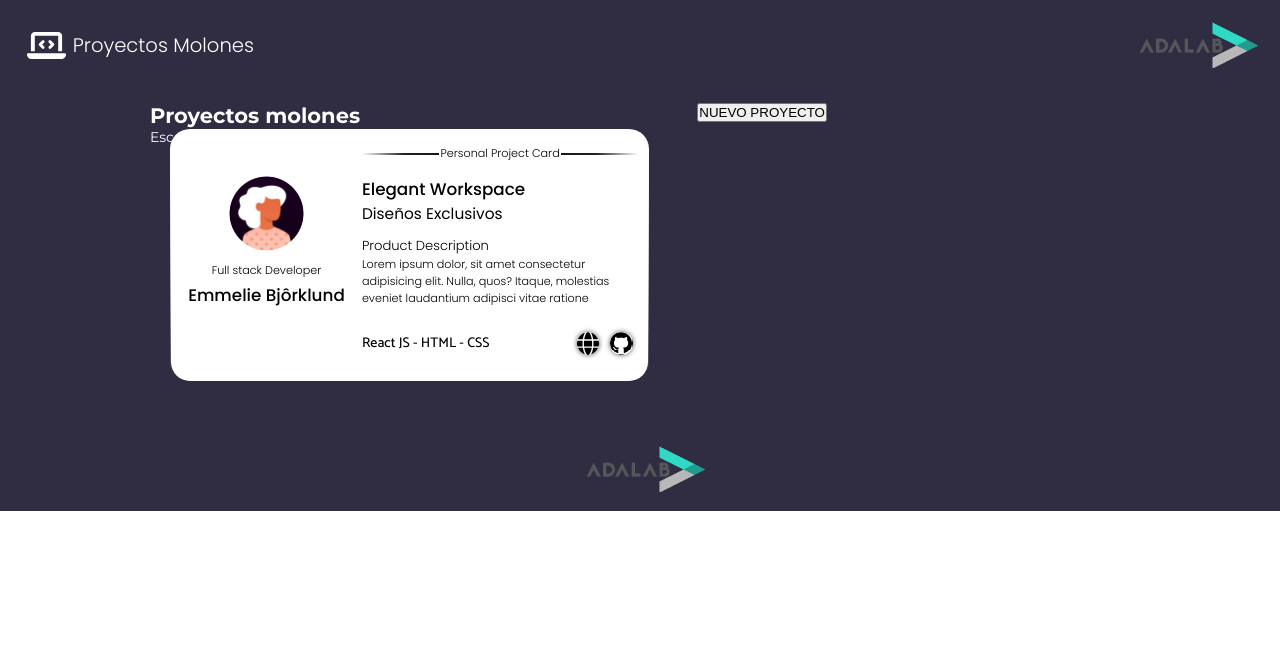
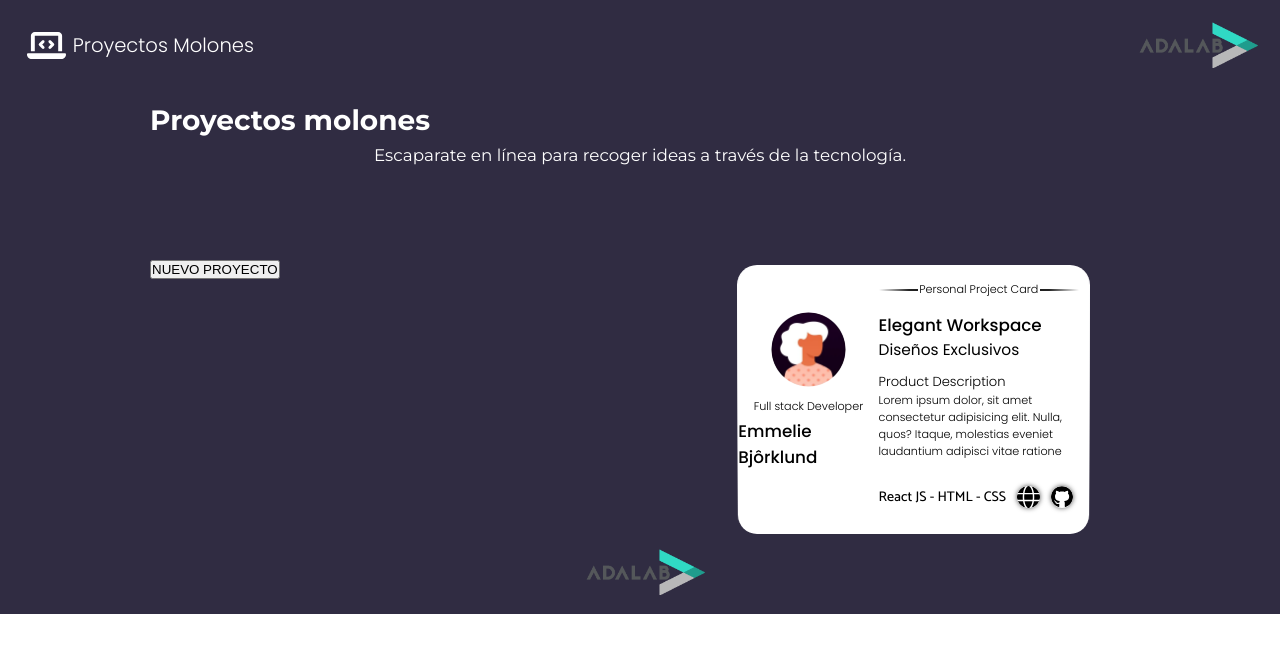
Before and after one commit to AnaEDiBlasi/project-promo-b-module-3-team-3, a React (Vite) app: page / in a window 1280 px wide. Shown: the top 652 px of the page. Built offline with nearby package versions, Linux system fonts and the light colour scheme.

Commit message:
Landing style updated

```diff
--- a/src/components/Landing.jsx
+++ b/src/components/Landing.jsx
@@ -1,4 +1,4 @@
-import '../styles/App.scss';
+import '../styles/Landing.scss';
 import adalab from '../images/adalab.png';
 import Header from './Header';
 import Footer from './Footer';
--- /dev/null
+++ b/src/styles/Landing.scss
@@ -0,0 +1,333 @@
+
+* {
+    margin: 0;
+    padding: 0;
+    box-sizing: border-box;
+  }
+  fieldset {
+    border: 0;
+  }
+
+  :root {
+
+    /* COLORS */
+
+    --color-black: #000000;
+    --color-black-80: rgba(0, 0, 0, 0.8);
+    --color-greyish-brown: #505050;
+    --color-greyish-brown-88: rgba(62, 62, 62, 0.88);
+    --color-dusk: #403a5f;
+    --color-greyish-brown-two: #575757;
+    --color-dark: #302c42;
+    --color-warm-grey: #909090;
+    --color-white: #ffffff;
+    --color-dark-lilac: #8176af;
+    --color-white-50: rgba(255, 255, 255, 0.5);
+
+
+    /* FONTS */
+
+    --font-title-brand: 300 1.4rem 'Poppins', sans-serif;
+    --font-title-biggest: bold 3rem 'Montserrat', sans-serif;
+    --font-title-big: bold 2rem 'Montserrat', sans-serif;
+    --font-title-medium: 300 1.5rem 'Montserrat', sans-serif;
+    --font-text-big: normal 1.2rem 'Montserrat', sans-serif;
+    --font-normal: normal 10px 'Montserrat', sans-serif;
+    --font-button: bold 1rem 'Montserrat', sans-serif;
+    --font-card-text: 300 .8rem 'Poppins', sans-serif;
+    --font-card-section: 300 .8rem 'Poppins', sans-serif;
+    --font-card-title: 500 1.2rem 'Poppins', sans-serif;
+    --font-card-subtitle: 400 1.1rem 'Poppins', sans-serif;
+    --font-card-tech: 500 1rem 'Catamaran', sans-serif;
+  }
+
+
+
+
+  :root {
+    font: var(--font-normal); /* font-size: 10px; */
+    color: var(--color-white);
+  }
+
+  @media screen and (min-width: 420px) {
+    :root {
+      font-size: 12px;
+    }
+  }
+
+  @media screen and (min-width: 560px) {
+    :root {
+      font-size: 14px;
+    }
+  }
+
+  .container {
+    padding: 22px 22px 0 22px;
+    background-color: var(--color-dark);
+  }
+
+
+  .header {
+    display: flex;
+    justify-content: space-between;
+    margin-bottom: 2.5rem;
+  }
+
+  .header .header__brand {
+    display: flex;
+    align-items: center;
+    text-decoration: none;
+    padding: 7px 5px;
+    gap: 7px;
+  }
+
+  .header .header__companyLogo {
+    height: 31px;
+    color: var(--color-white);
+  }
+
+  .header .header__title {
+    font: var(--font-title-brand);
+    text-transform: capitalize;
+    color: var(--color-white);
+  }
+
+  @media screen and (min-width: 768px) {
+    .main {
+      max-width: 980px;
+      margin-inline: auto;
+      display: flex;
+      grid-template-columns: 6fr 5fr;
+      gap: 2rem;
+    }
+  }
+
+
+  .intro {
+    margin-bottom: 3rem;
+  }
+
+  @media screen and (min-width: 768px) {
+    .intro {
+      grid-column: span 2;
+    }
+  }
+
+  .intro_title {
+    font: var(--font-title-big);
+    margin-bottom: 8px;
+  }
+
+  .intro .intro_text {
+    font: var(--font-text-big);
+    text-align: center;
+    margin-inline: 4rem;
+    margin-bottom: 1.8rem;
+  }
+
+  .preview {
+    margin-inline: 20px;
+
+    transform: translateY(+50px);
+  }
+
+//   .card {
+//     display: grid;
+//     grid-template-columns: 40% 60%;
+
+//     color: var(--color-black);
+//     font: var(--font-card-text);
+
+//     border-radius: 20px;
+//     -webkit-backdrop-filter: blur(10px);
+//     backdrop-filter: blur(10px);
+//     border-style: solid;
+//     border-width: 1px;
+//     border-image-source: linear-gradient(to bottom, var(--color-white) 0%, rgba(0, 0, 0, 0));
+//     border-image-slice: 1;
+//     background-image: linear-gradient(to bottom, var(--color-white), var(--color-white)), linear-gradient(to bottom, var(--color-white) 0%, rgba(0, 0, 0, 0));
+//     background-origin: border-box;
+//     background-clip: content-box, border-box;
+//   }
+
+//   .card .card__projectTitle {
+//     grid-column: 2;
+//     position: relative;
+//     margin: 15px 10px 1rem 0;
+//     text-align: center;
+//     text-transform: capitalize;
+
+//     font: var(--font-card-section);
+//   }
+
+//   .card .card__projectTitle::before {
+//     content: '';
+//     position: absolute;
+//     top: calc( 50% - 1px );
+//     bottom: calc( 50% - 1px );
+//     left: 0;
+//     right: 0;
+//     z-index: 0;
+
+//     background-image: linear-gradient(to right, white, #232323 15%, var(--color-black), #232323 85%, white);
+//   }
+
+//   .card .card__projectTitle--text {
+//     position: relative;
+//     padding-inline: 0.1em;
+//     z-index: 1;
+//     background-color: var(--color-white);
+//   }
+
+//   .card .card__author {
+//     display: flex;
+//     flex-direction: column;
+//     align-items: center;
+//     margin-bottom: 10px;
+//   }
+
+//   .card .card__authorPhoto {
+//     width: 75px;
+//     height: 75px;
+//     border-radius: 50%;
+//     background-image: url('../images/avatar.webp');
+//     background-position: center;
+//     background-size: cover;
+//     margin-bottom: 0.8rem;
+//   }
+
+//   .card .card__job {
+//     margin-bottom: 0.2rem;
+//   }
+
+//   .card .card__name {
+//     font: var(--font-card-title);
+//     margin-bottom: .2rem;
+//   }
+
+//   .card .card__project {
+//     margin-right: 10px;
+//   }
+
+//   .card .card__slogan {
+//     font: var(--font-card-subtitle);
+//     margin-top: -.2rem;
+//     margin-bottom: .8rem;
+//   }
+
+//   .card .card__descriptionTitle {
+//     font-weight: inherit;
+//     text-transform: capitalize;
+//   }
+
+//   .card .card__technicalInfo {
+//     display: grid;
+//     grid-template-columns: 1fr 2rem 2rem;
+//     gap: .5em;
+
+//     margin-block: 1.8rem;
+//   }
+
+//   .card .card__technologies {
+//     font: var(--font-card-tech);
+//   }
+
+  /* COMPONENTS */
+
+  .title {
+    text-align: center;
+    text-transform: capitalize;
+  }
+
+  .logoSponsor {
+    height: 46px;
+  }
+
+  .button--link {
+    display: block;
+    width: fit-content;
+
+    margin-inline: auto;
+    margin-block: 8px;
+    padding: 5px 18px;
+    color: var(--color-white);
+    font: var(--font-button);
+    text-transform: uppercase;
+    text-decoration: none;
+
+    -webkit-backdrop-filter: blur(10px);
+    backdrop-filter: blur(10px);
+    border-style: solid;
+    border-width: 1px;
+    border-image-source: linear-gradient(to bottom, #2a2a2a 0%, rgba(0, 0, 0, 0));
+    border-image-slice: 1;
+    border-radius: 20px;
+    background-color: var(--color-dark-lilac);
+    /*
+    background-image: linear-gradient(to bottom, var(--color-dark-lilac), var(--color-dark-lilac)), linear-gradient(to bottom, #2a2a2a 0%, rgba(0, 0, 0, 0));
+    background-origin: border-box;
+    background-clip: content-box, border-box;
+    */
+  }
+
+  .button {
+    display: block;
+    min-width: 120px;
+    max-width: 150px;
+
+    margin: 8px;
+    padding: 5px 18px;
+    color: var(--color-white);
+    font: var(--font-button);
+    text-transform: none;
+    text-decoration: none;
+    text-align: center;
+
+    border-radius: 40px;
+    background-image: linear-gradient(to right, var(--color-dark-lilac) -2%, #c0b7e8 98%);
+
+    cursor: pointer;
+  }
+
+  .button--large {
+    display: block;
+    width: 145px;
+
+    margin-inline: auto;
+    margin-block: 8px;
+    padding: 5px 18px;
+    color: var(--color-white);
+    font: var(--font-button);
+    text-transform: none;
+    text-decoration: none;
+    text-align: center;
+
+    border-radius: 40px;
+    background-color: transparent;
+    background-image: linear-gradient(to right, var(--color-dark-lilac) -2%, #c0b7e8 98%);
+
+    cursor: pointer;
+  }
+
+  .button--large:hover {
+    border-color: var(--color-white);
+  }
+
+  /* ICONS */
+
+  .icon {
+    width: 1.6rem;
+    height: 1.6rem;
+    color: transparent;
+    cursor: pointer;
+    border-radius: 50%;
+    box-shadow: 0 0 5px 0 var(--color-greyish-brown-two);
+  }
+
+  .icon__www {
+    background-image: url('../images/icons/globe-solid.svg');
+  }
+
+  .icon__github {
+    background-image: url('../images/icons/github.svg');
+  }
```
